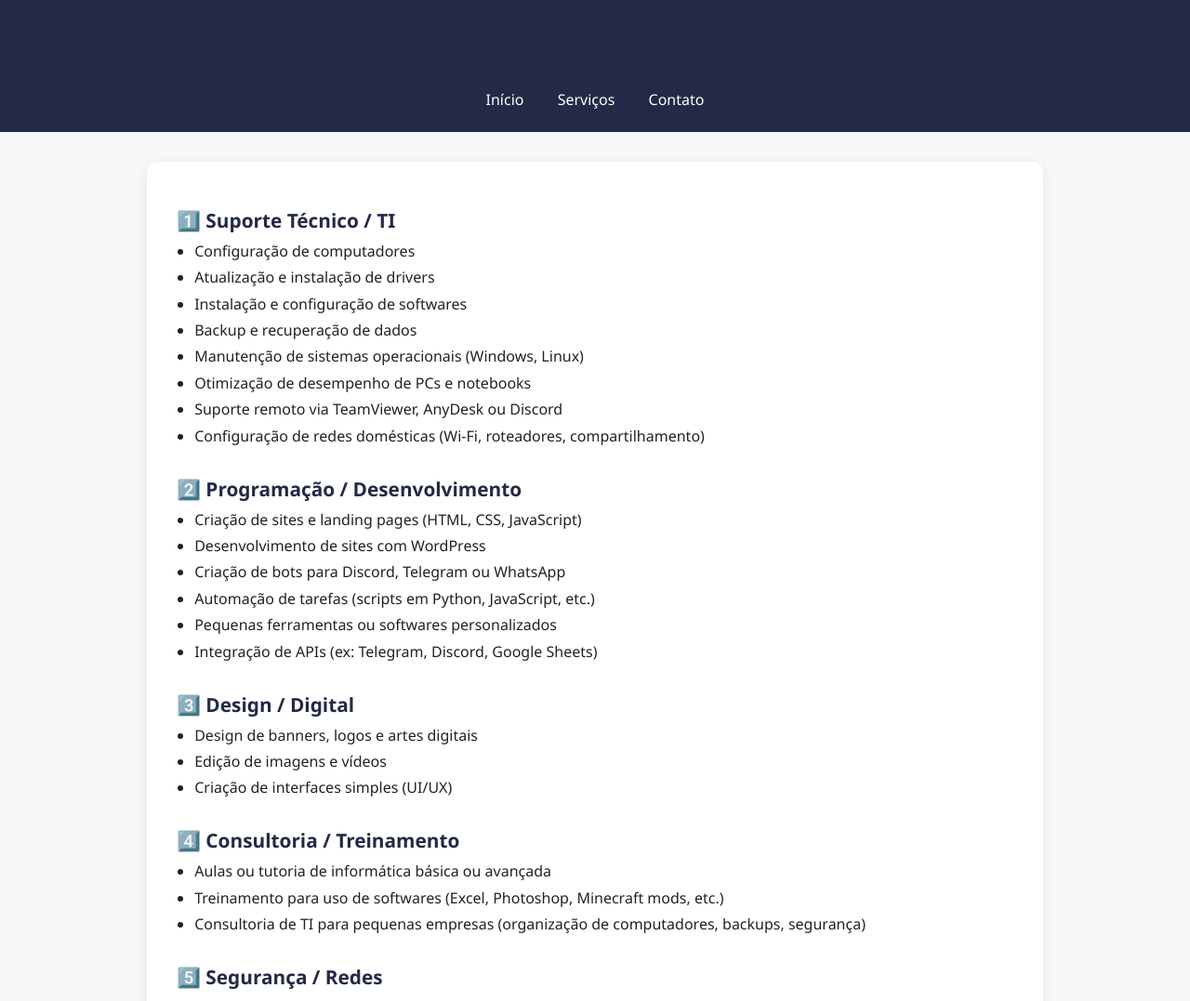
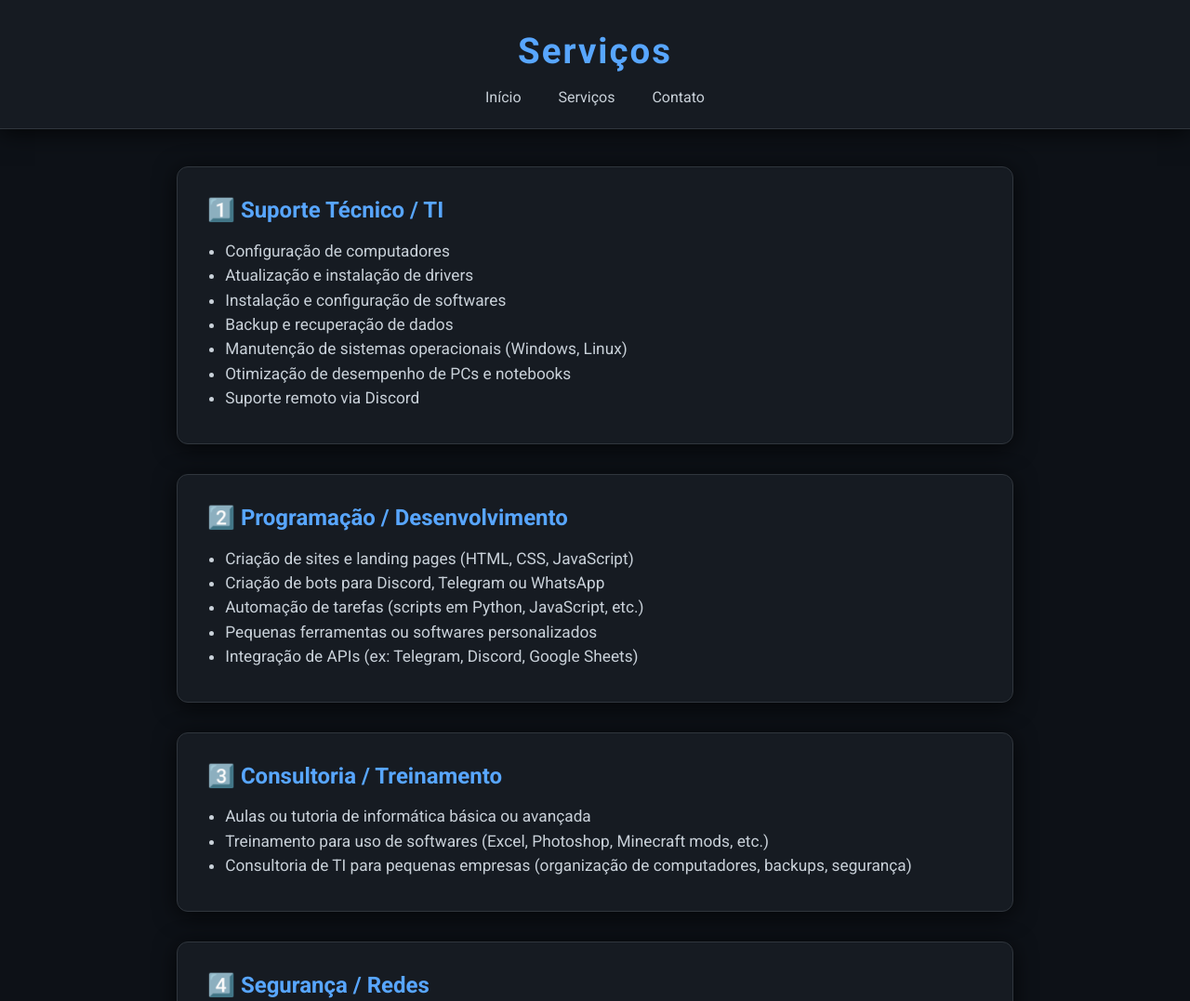
Before and after one commit to Indra18s/indra18s.github.io, a plain HTML site: page services/index.html in a window 1280 px wide. Shown: the top 1077 px of the page at 93% size. Drawn offline with Linux system fonts and the light colour scheme.

Commit message:
Update index.html

```diff
--- a/services/index.html
+++ b/services/index.html
@@ -1,78 +1,109 @@
 <!DOCTYPE html>
-<html lang="pt-BR">
+<html lang="pt-br">
 
 <head>
     <meta charset="UTF-8">
     <meta name="viewport" content="width=device-width, initial-scale=1.0">
     <title>Serviços | Indra18s</title>
-    <link rel="stylesheet" href="/styles.css">
+    <link href="https://fonts.googleapis.com/css2?family=Roboto:wght@400;700&display=swap" rel="stylesheet">
     <style>
+        :root {
+            --bg-main: #0d1117;
+            --bg-card: #161b22;
+            --text-main: #c9d1d9;
+            --text-accent: #58a6ff;
+            --border: #30363d;
+            --shadow: 0 4px 24px rgba(0, 0, 0, 0.7);
+        }
+
         body {
-            font-family: 'Segoe UI', Arial, sans-serif;
-            background: #f7f7fa;
             margin: 0;
-            color: #222;
+            font-family: 'Roboto', Arial, sans-serif;
+            background: var(--bg-main);
+            color: var(--text-main);
+            min-height: 100vh;
         }
 
         header {
-            background: #232946;
-            color: #fff;
-            padding: 1.5rem 0;
+            background: var(--bg-card);
+            border-bottom: 1px solid var(--border);
+            box-shadow: var(--shadow);
+            padding: 32px 0 24px 0;
             text-align: center;
         }
 
+        header h1 {
+            font-size: 2.4rem;
+            font-weight: 700;
+            color: var(--text-accent);
+            margin: 0;
+            letter-spacing: 2px;
+        }
+
         nav {
-            margin-top: 1rem;
+            margin-top: 18px;
         }
 
         nav a {
-            color: #fff;
+            color: var(--text-main);
             text-decoration: none;
-            margin: 0 1rem;
+            margin: 0 18px;
             font-weight: 500;
+            transition: color 0.2s;
         }
 
         nav a:hover {
-            text-decoration: underline;
+            color: var(--text-accent);
         }
 
         main {
             max-width: 900px;
-            margin: 2rem auto;
-            background: #fff;
-            border-radius: 12px;
-            box-shadow: 0 2px 12px rgba(0, 0, 0, 0.07);
-            padding: 2rem;
+            margin: 40px auto;
+            padding: 0 24px;
         }
 
-        h1 {
-            margin-top: 0;
-            font-size: 2.2rem;
-            color: #232946;
+        .card {
+            background: var(--bg-card);
+            border: 1px solid var(--border);
+            border-radius: 12px;
+            box-shadow: var(--shadow);
+            padding: 32px;
+            margin-bottom: 32px;
+            transition: transform 0.2s;
         }
 
-        .servico {
-            margin-bottom: 2rem;
+        .card:hover {
+            transform: translateY(-4px) scale(1.02);
+            border-color: var(--text-accent);
         }
 
-        .servico h2 {
-            font-size: 1.3rem;
-            color: #232946;
-            margin-bottom: 0.5rem;
+        .card h2 {
+            color: var(--text-accent);
+            margin-top: 0;
+            font-size: 1.5rem;
         }
 
-        .servico ul {
+        .card ul {
             margin: 0;
             padding-left: 1.2rem;
         }
 
-        .servico li {
+        .card li {
             margin-bottom: 0.4rem;
+            font-size: 1.08rem;
         }
 
         @media (max-width: 600px) {
+            header h1 {
+                font-size: 1.5rem;
+            }
+
             main {
-                padding: 1rem;
+                padding: 0 8px;
+            }
+
+            .card {
+                padding: 18px;
             }
         }
     </style>
@@ -88,7 +119,7 @@
         </nav>
     </header>
     <main>
-        <div class="servico">
+        <div class="card">
             <h2>1️⃣ Suporte Técnico / TI</h2>
             <ul>
                 <li>Configuração de computadores</li>
@@ -97,39 +128,29 @@
                 <li>Backup e recuperação de dados</li>
                 <li>Manutenção de sistemas operacionais (Windows, Linux)</li>
                 <li>Otimização de desempenho de PCs e notebooks</li>
-                <li>Suporte remoto via TeamViewer, AnyDesk ou Discord</li>
-                <li>Configuração de redes domésticas (Wi-Fi, roteadores, compartilhamento)</li>
+                <li>Suporte remoto via Discord</li>
             </ul>
         </div>
-        <div class="servico">
+        <div class="card">
             <h2>2️⃣ Programação / Desenvolvimento</h2>
             <ul>
                 <li>Criação de sites e landing pages (HTML, CSS, JavaScript)</li>
-                <li>Desenvolvimento de sites com WordPress</li>
                 <li>Criação de bots para Discord, Telegram ou WhatsApp</li>
                 <li>Automação de tarefas (scripts em Python, JavaScript, etc.)</li>
                 <li>Pequenas ferramentas ou softwares personalizados</li>
                 <li>Integração de APIs (ex: Telegram, Discord, Google Sheets)</li>
             </ul>
         </div>
-        <div class="servico">
-            <h2>3️⃣ Design / Digital</h2>
-            <ul>
-                <li>Design de banners, logos e artes digitais</li>
-                <li>Edição de imagens e vídeos</li>
-                <li>Criação de interfaces simples (UI/UX)</li>
-            </ul>
-        </div>
-        <div class="servico">
-            <h2>4️⃣ Consultoria / Treinamento</h2>
+        <div class="card">
+            <h2>3️⃣ Consultoria / Treinamento</h2>
             <ul>
                 <li>Aulas ou tutoria de informática básica ou avançada</li>
                 <li>Treinamento para uso de softwares (Excel, Photoshop, Minecraft mods, etc.)</li>
                 <li>Consultoria de TI para pequenas empresas (organização de computadores, backups, segurança)</li>
             </ul>
         </div>
-        <div class="servico">
-            <h2>5️⃣ Segurança / Redes</h2>
+        <div class="card">
+            <h2>4️⃣ Segurança / Redes</h2>
             <ul>
                 <li>Configuração de antivírus e firewalls</li>
                 <li>Proteção de contas e dados online</li>
```
